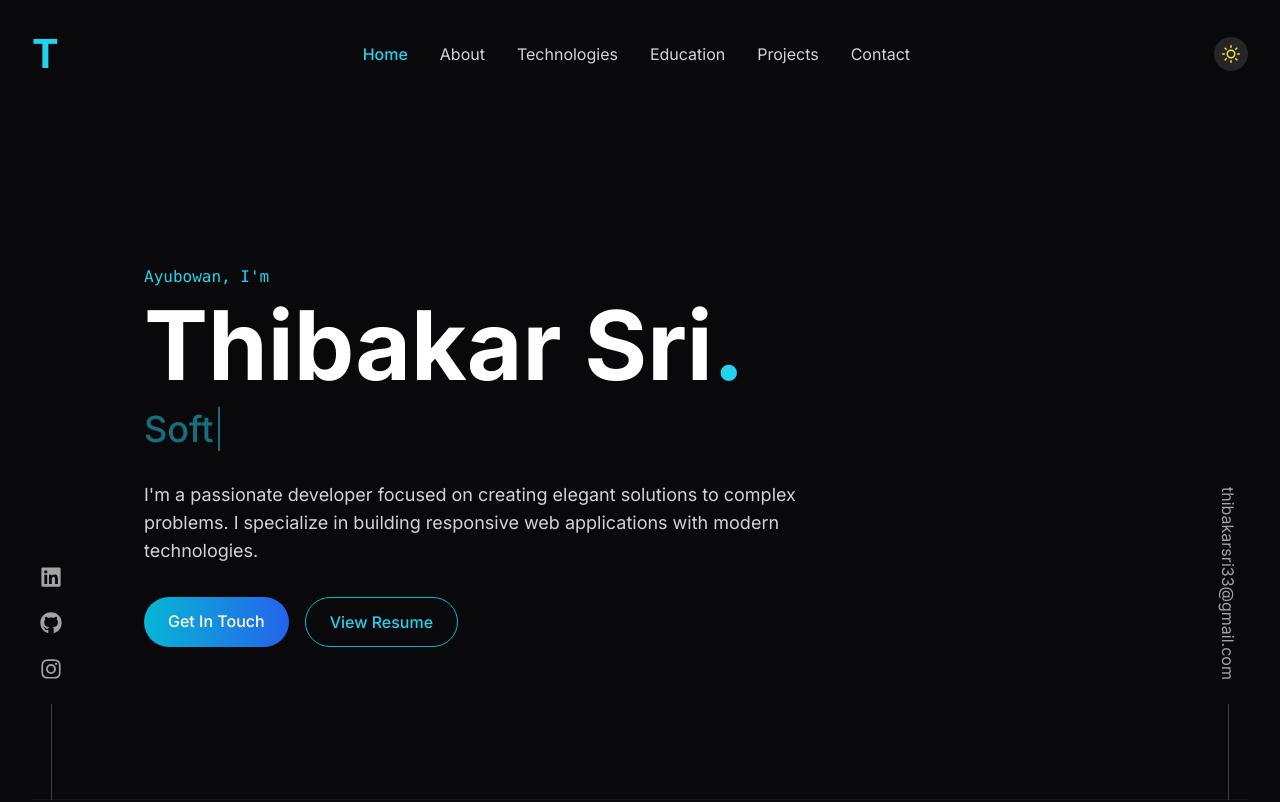
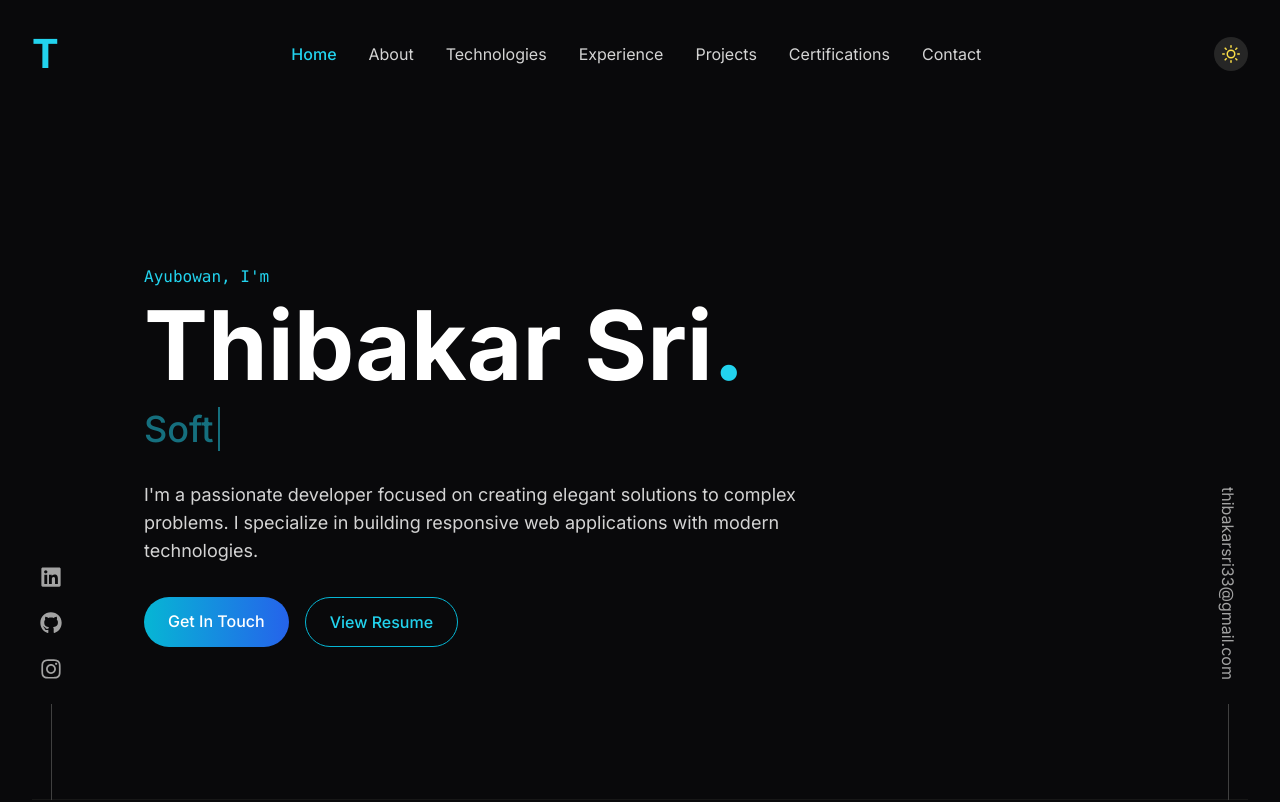
Before and after one commit to ThibakarSri/my-portfolio, a React (Vite) app: page / in a window 1280 px wide. Shown: the top 802 px of the page. Built offline with nearby package versions, Linux system fonts and the light colour scheme.

Commit message:
update nav bar

```diff
--- a/src/components/Navbar.jsx
+++ b/src/components/Navbar.jsx
@@ -1,39 +1,4 @@
-// import logo from "../assets/kevinRushLogo.png"
-
-// import {FaLinkedin} from "react-icons/fa";
-// import {FaGithub} from "react-icons/fa";
-// import {FaSquareXTwitter} from "react-icons/fa6";
-// import {FaInstagram} from "react-icons/fa";
-// import {motion} from "framer-motion";
-
-// const Navbar = () => {
-//   return (
-//     <nav className="mb-20 flex items-center justify-between py-6">
-//         <div className="flex flex-shrink-0 items-center">
-
-//             <motion.span
-
-//             initial="initial"
-//             animate="animate"
-//             style={{ fontWeight: 'bold' , fontSize: 50 }}
-//             >
-//               T
-//             </motion.span>
-
-//         </div>
-//         <div className="m-8 flex intems-center justify-center gap-4 text-2xl">
-//             <FaLinkedin/>
-//             <FaGithub/>
-//             <FaInstagram/>
-//             <FaSquareXTwitter/>
-//         </div>
-//     </nav>
-//   )
-// }
-
-// export default Navbar
-
- "use client"
+"use client"
 
 import { useState, useEffect } from "react"
 import { HiMenuAlt3, HiX } from "react-icons/hi"
@@ -58,7 +23,7 @@ const Navbar = () => {
       }
 
       // For active section highlighting
-      const sections = ["contact", "projects", "experience", "technologies", "about", "hero"]
+      const sections = ["contact", "certifications", "projects", "experience", "technologies", "about", "hero"]
 
       for (const section of sections) {
         const element = document.getElementById(section)
@@ -115,8 +80,9 @@ const Navbar = () => {
               { id: "hero", label: "Home" },
               { id: "about", label: "About" },
               { id: "technologies", label: "Technologies" },
-              { id: "experience", label: "Education" },
+              { id: "experience", label: "Experience" },
               { id: "projects", label: "Projects" },
+              { id: "certifications", label: "Certifications" },
               { id: "contact", label: "Contact" },
             ].map((item) => (
               <li key={item.id}>
@@ -184,6 +150,7 @@ const Navbar = () => {
                 { id: "technologies", label: "Technologies" },
                 { id: "experience", label: "Experience" },
                 { id: "projects", label: "Projects" },
+                { id: "certifications", label: "Certifications" },
                 { id: "contact", label: "Contact" },
               ].map((item) => (
                 <li key={item.id}>
```
Also changed, not shown: src/assets/projects/project-3.jpg.
